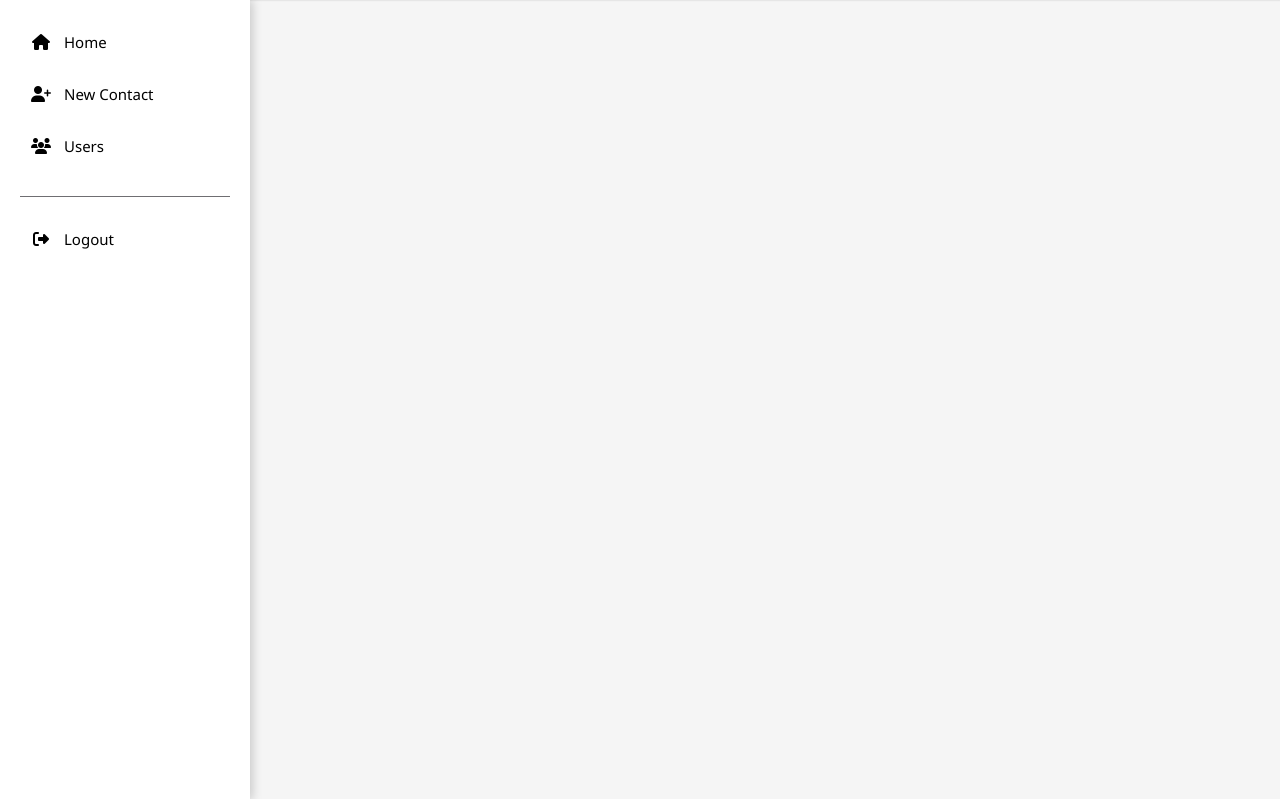
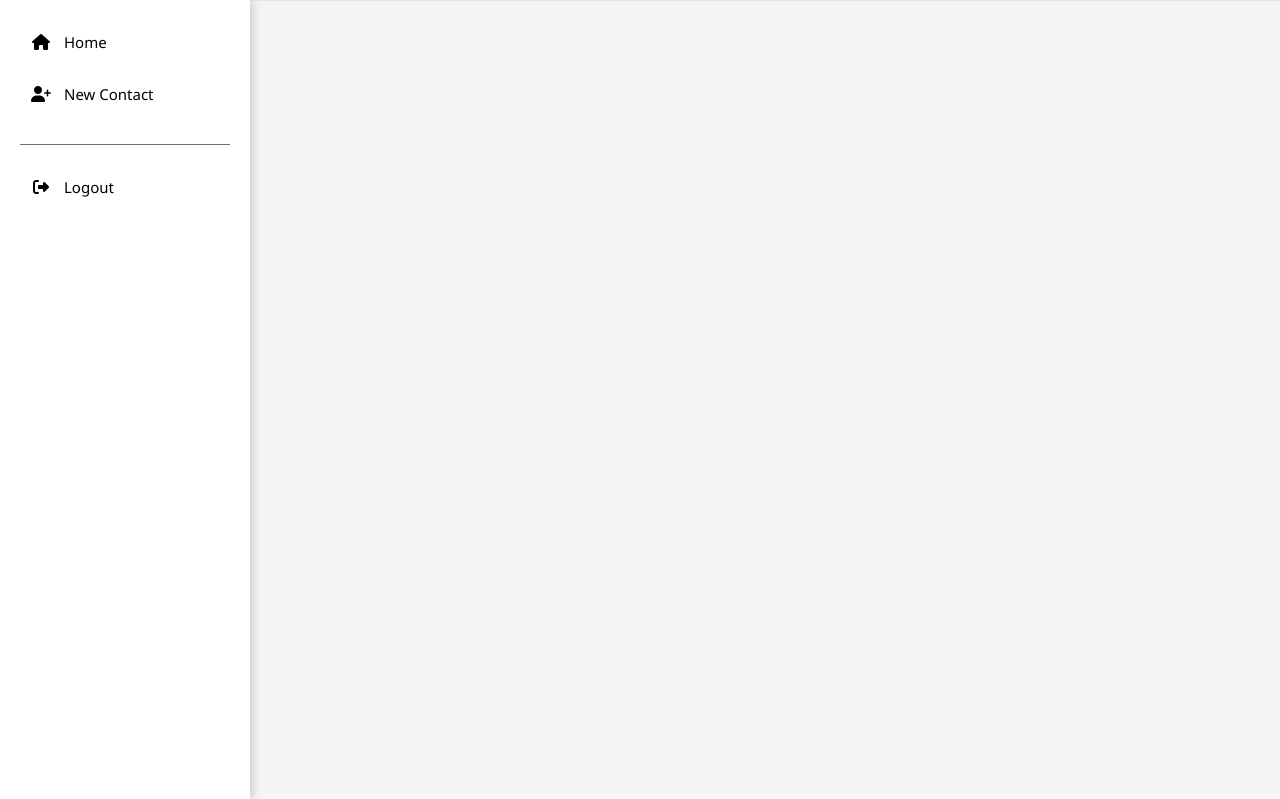
Before and after one commit to AkeemGit/comp2245-project2, a PHP site: page /pages/create_users.php in a window 1280 px wide. Shown: the part 60-859 px from the top of the page. Run offline with PHP 8.4, Linux system fonts and the light colour scheme.

Commit message:
Only admins can see Users tab on aside bar

```diff
--- a/includes/aside.php
+++ b/includes/aside.php
@@ -1,3 +1,22 @@
+<?php
+if (session_status() !== PHP_SESSION_ACTIVE) {
+    session_start();
+}
+
+$role = $_SESSION['role'] ?? null;
+
+if (!$role && isset($_SESSION['user_id'])) {
+    require '../config/db_connect.php';
+    $stmt = $pdo->prepare('SELECT role FROM users WHERE id = ?');
+    $stmt->execute([$_SESSION['user_id']]);
+    $row = $stmt->fetch(PDO::FETCH_ASSOC);
+    if ($row && isset($row['role'])) {
+        $role = $row['role'];
+        $_SESSION['role'] = $role;
+    }
+}
+?>
+
 <aside class="sidebar">
     <nav class="sidebar-menu">
         <a href="../pages/dashboard.php" class="menu-item">
@@ -5,15 +24,17 @@
             <span class="text">Home</span>
         </a>
 
-        <a href="#" class="menu-item">
+        <a href="../pages/new-contact.php" class="menu-item">
             <i class="fa-solid fa-user-plus icon"></i>
             <span class="text">New Contact</span>
         </a>
 
-        <a href="#" class="menu-item">
-            <i class="fa-solid fa-users icon"></i>
-            <span class="text">Users</span>
-        </a>
+        <?php if ($role === 'admin'): ?>
+            <a href="$" class="menu-item">
+                <i class="fa-solid fa-users icon"></i>
+                <span class="text">Users</span>
+            </a>
+        <?php endif; ?>
 
         <hr class="sidebar-divider">
 
```
